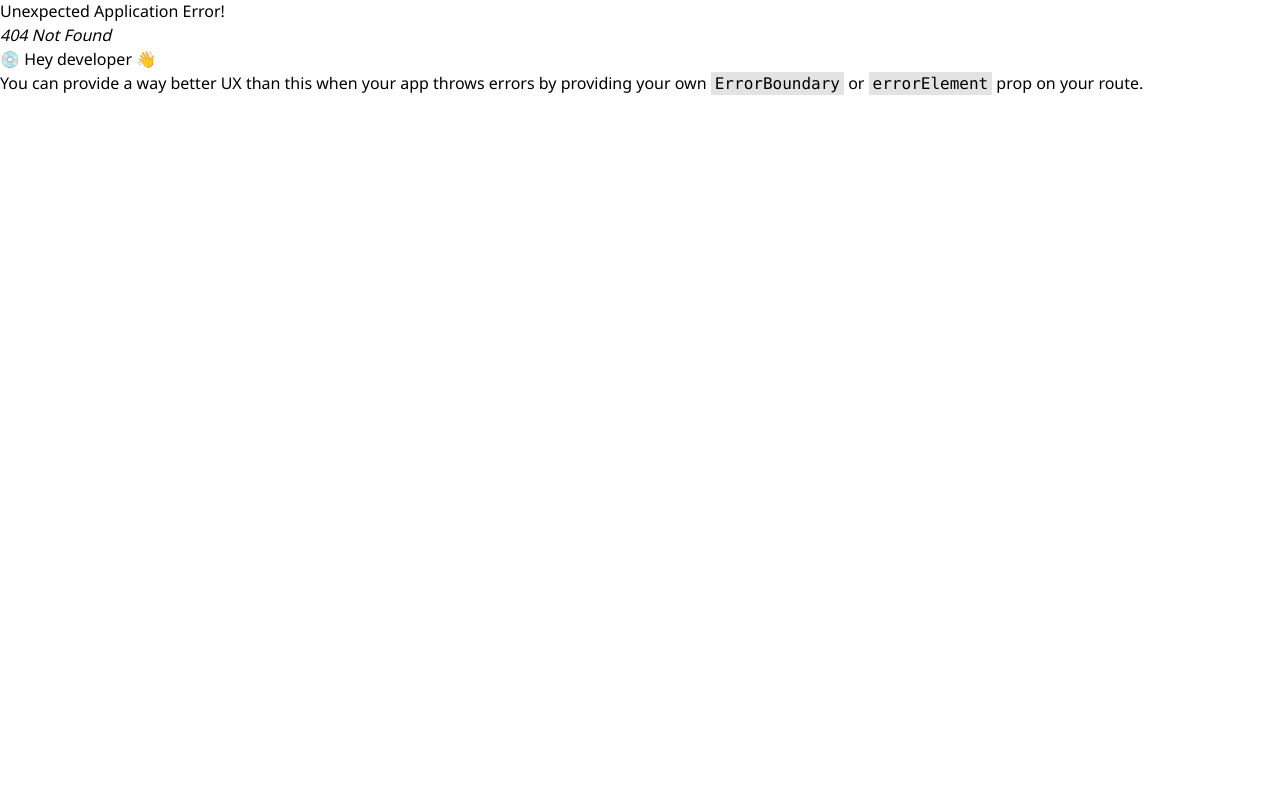
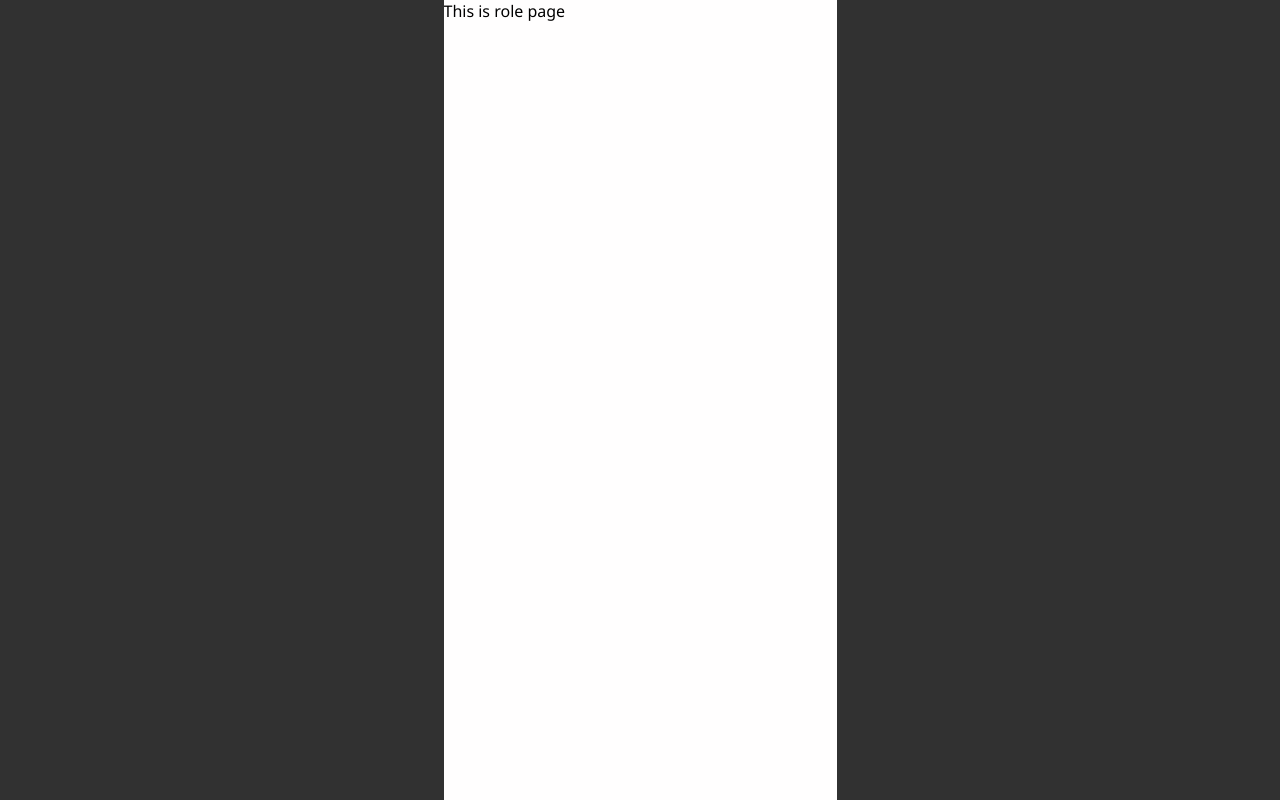
Before and after one commit to isd-sgcu/cucm25-frontend, a React (Vite) app: page /junior-senior/leaderboard in a window 1280 px wide. Before the commit this address had no page. Built offline with nearby package versions, Linux system fonts and the light colour scheme.

Commit message:
feat: init leaderboard page

```diff
--- a/src/page/juniorsenior/Landing.tsx
+++ b/src/page/juniorsenior/Landing.tsx
@@ -2,12 +2,18 @@ import RankBar from "@/components/Rankbar";
 import { Button } from "@/components/ui/button";
 import { Container } from "@/components/ui/container";
 import { IconBox } from "@/components/ui/icon-box";
-import { CHULALONGKORN_UNIVERSITY, mockSeniorUser } from "@/utils/const";
+import {
+  CHULALONGKORN_UNIVERSITY,
+  JUNIOR_SENIOR_PATH,
+  mockSeniorUser,
+} from "@/utils/const";
 import { Icon } from "@iconify/react";
 import { useState } from "react";
+import { useNavigate } from "react-router-dom";
 
 function JuniorSeniorLanding() {
   const user = mockSeniorUser;
+  const navigate = useNavigate();
   const [leaderboardFilter, setLeaderboardFilter] = useState<
     "junior" | "senior" | undefined
   >();
@@ -183,7 +189,9 @@ function JuniorSeniorLanding() {
               icon="solar:alt-arrow-right-linear"
               className="w-6 h-6 cursor-pointer"
               onClick={() => {
-                alert("Go to leaderboard page");
+                navigate(
+                  `${JUNIOR_SENIOR_PATH}/leaderboard?role=${leaderboardFilter}`
+                );
               }}
             />
           </div>
--- /dev/null
+++ b/src/page/juniorsenior/Leaderboard.tsx
@@ -0,0 +1,14 @@
+import { useSearchParams } from "react-router-dom";
+
+function JuniorSeniorLeaderboard() {
+  const [searchParams] = useSearchParams();
+  const role = searchParams.get("role");
+
+  return (
+    <div className="w-full min-h-screen h-fit bg-white flex flex-col">
+      This is role {role} page
+    </div>
+  );
+}
+
+export default JuniorSeniorLeaderboard;
--- a/src/utils/const.ts
+++ b/src/utils/const.ts
@@ -1,6 +1,7 @@
 import type { UserInterface } from "@/interface/user";
 
 export const CHULALONGKORN_UNIVERSITY = "Chulalongkorn University";
+export const JUNIOR_SENIOR_PATH = "/junior-senior";
 
 export const mockJuniorUser: UserInterface = {
   studentId: "329102",
```
Also changed, not shown: src/route.tsx (+7 -2 lines).
